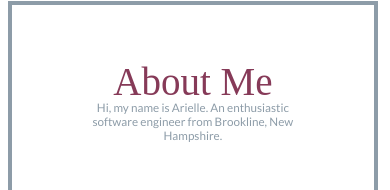
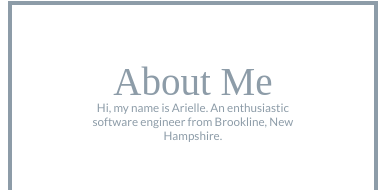
Before and after one commit to arielleramirez/portfolio, a React (Create React App) app: page / in a window 390 px wide. Shown: the part 782-972 px from the top of the page. Built offline with nearby package versions, Linux system fonts and the light colour scheme; a web font is replaced by a local one.

Commit message:
changed about h1 header in mobile

```diff
--- a/src/index.css
+++ b/src/index.css
@@ -266,7 +266,7 @@ div h5 img {
   }
 
   .box2 h1 {
-    color: #863a58;
+    color: #8d9ca8;
   }
 
   .icons img {
```
